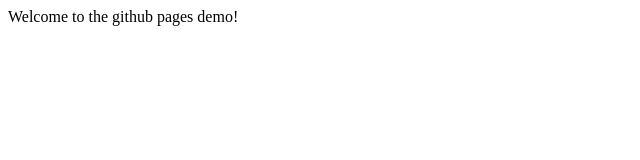
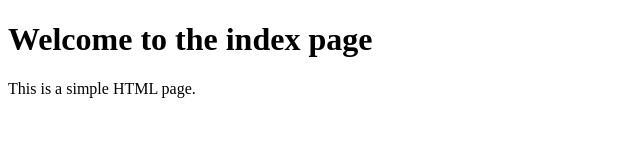
Before and after one commit to cprabin077/python, a plain HTML site: page index.html in a window 1280 px wide. Shown: the whole page, without its empty margins (0-640 px from the left). Drawn offline with Linux system fonts and the light colour scheme.

Commit message:
second commit

```diff
--- a/index.html
+++ b/index.html
@@ -6,6 +6,9 @@
     <title>index</title>
 </head>
 <body>
-    Welcome to the github pages demo!
+    <div class = "wrapper">
+        <h1>Welcome to the index page</h1>
+        <p>This is a simple HTML page.</p>
+        </div>
 </body>
 </html>
```
